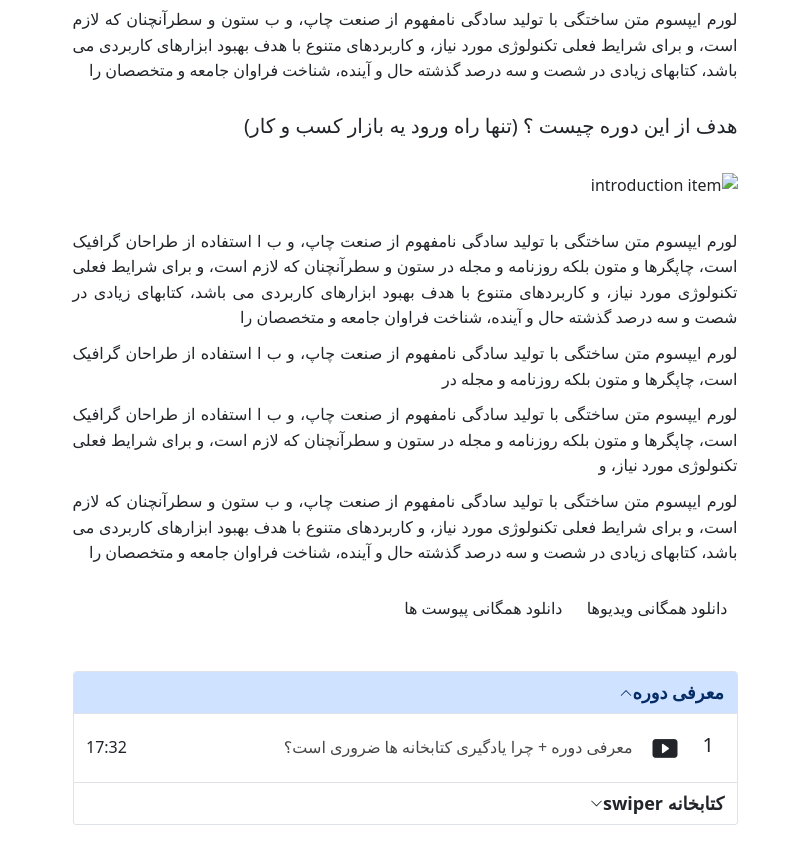
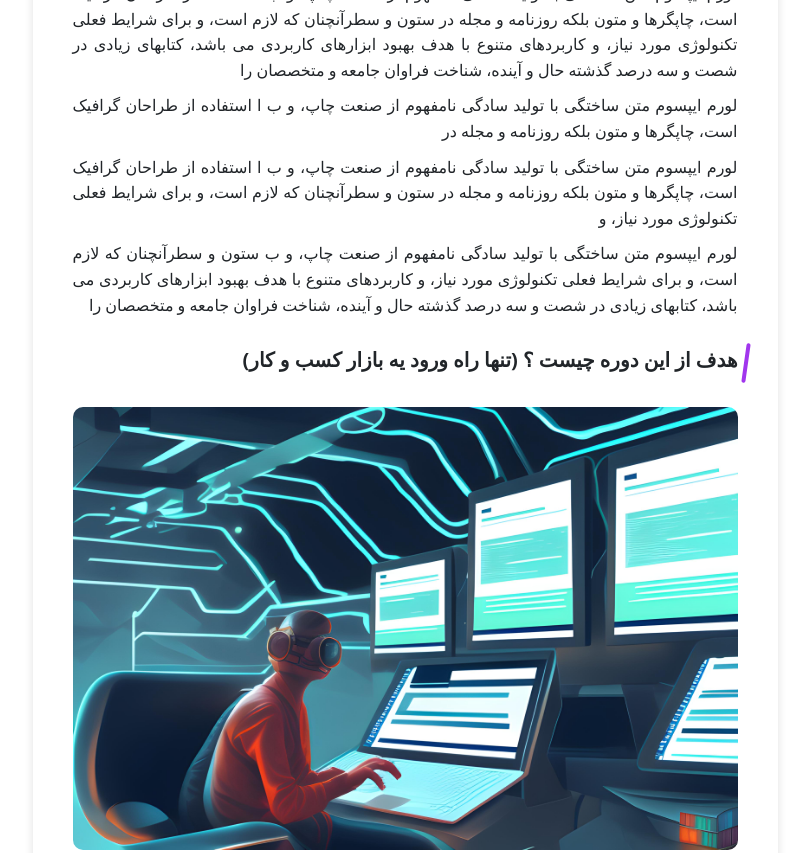
Before and after one commit to aligoodini/devlearn, a website: page pageCourse.html in a window 1280 px wide. Shown: the part 1496-2349 px from the top of the page, without its empty margins (425-1235 px from the left). Drawn offline with nearby package versions, Linux system fonts and the light colour scheme.

Commit message:
style : main itrodyction in pageCourse

```diff
--- a/assets/scss/_pageCourse.scss
+++ b/assets/scss/_pageCourse.scss
@@ -115,53 +115,53 @@
 */
 
 .main-introduction{
-    box-shadow: var(--box-shadow);
-    border-radius: var(--border-radius-1);
+    box-shadow: $box-shadow;
+    border-radius: $border-radius-1;
     margin-top: 5rem;
     padding: 4rem;
-}
     .introduction-item{
 
-}
-.introduction-item_title{
-    font-weight: var(--font-weight);
+        &_title{
+            font-weight: $font-weight;
             position: relative;
-}
-.introduction-item_title::before{
+            &::before{
                 position: absolute;
                 content: "";
                 width: .4rem;
                 height: 4rem;
-    background-color: var(--primary-color);
-    border-radius: var(--border-radius-1);
+                background-color: $primary;
+                border-radius: $border-radius-1;
                 right: -1rem;
                 top: -.5rem;
                 transform: rotate(8deg);
             }
-.introduction-item__img{
+        }
+        &__img{
             margin-top: 3rem;
             width: 100%;
-    border-radius: var(--border-radius-1);
+            border-radius: $border-radius-1;
         }
         .introduction-item__text{
             margin-top: 1rem;
             text-align: justify;
             text-justify: inter-word;
         }
+    }
     .introduction-btns{
         margin-top: 3rem;
     }
     .introduction-btn{
-    color: var(--primary-color);
-    border: .2rem solid var(--primary-color);
+        color: $primary;
+        border: .2rem solid $primary;
         border-radius: .5rem;
         padding: 1rem;
-    font-weight: var(--font-weight);
+        font-weight: $font-weight;
+        &:hover{
+            color: $light;
+            background-color: $primary;
+            border: .2rem solid $light;
         }
-.introduction-btn:hover{
-    color: var(--white-color);
-    background-color: var(--primary-color);
-    border: .2rem solid var(--white-color);
+    }
 }
 
 /*
--- a/pageCourse.html
+++ b/pageCourse.html
@@ -368,7 +368,7 @@
                   آموزش 20 کتابخانه جاوااسکریپت برای بازارکار
                 </h2>
                 <img
-                  src="images/es.png"
+                  src="./assets/images/pageCourse2.png"
                   alt="introduction item"
                   class="introduction-item__img"
                 />
@@ -404,7 +404,7 @@
                   هدف از این دوره چیست ؟ (تنها راه ورود یه بازار کسب و کار)
                 </h2>
                 <img
-                  src="images/546456.png"
+                  src="assets/images/pageCourse.jpg"
                   alt="introduction item"
                   class="introduction-item__img"
                 />
```
Also changed, not shown: assets/css/main.css, assets/images/pageCourse.jpg (added), assets/images/pageCourse2.png (added). Lines whose indentation alone changed are shown as unchanged.
